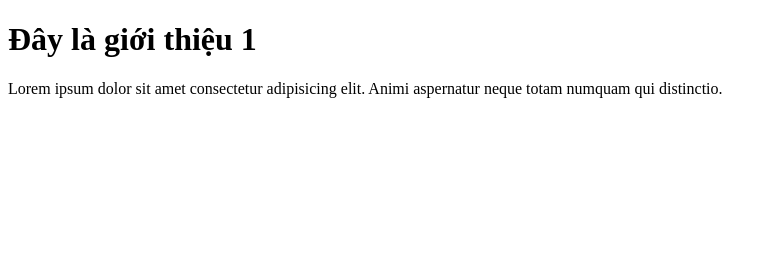
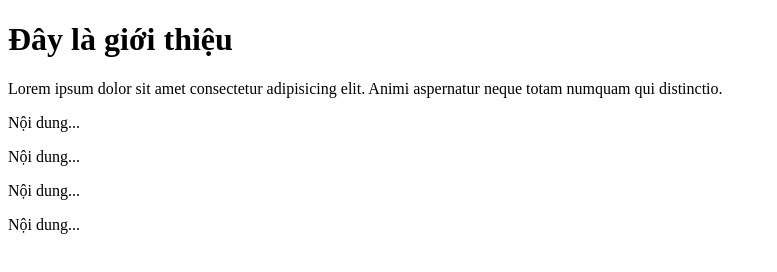
Before and after one commit to nguyenchinhh/khoa-t4-bai13, a plain HTML site: page about.html in a window 1280 px wide. Shown: the whole page, without its empty margins (0-777 px from the left). Drawn offline with Linux system fonts and the light colour scheme.

Commit message:
Update page about

```diff
--- a/about.html
+++ b/about.html
@@ -6,7 +6,11 @@
   <title>Document</title>
 </head>
 <body>
-  <h1>Đây là giới thiệu 1</h1>
+  <h1>Đây là giới thiệu </h1>
   <p>Lorem ipsum dolor sit amet consectetur adipisicing elit. Animi aspernatur neque totam numquam qui distinctio.</p>
+  <p>Nội dung...</p>
+  <p>Nội dung...</p>
+  <p>Nội dung...</p>
+  <p>Nội dung...</p>
 </body>
 </html>
```
